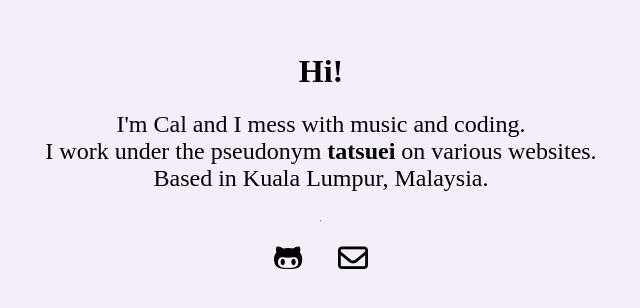
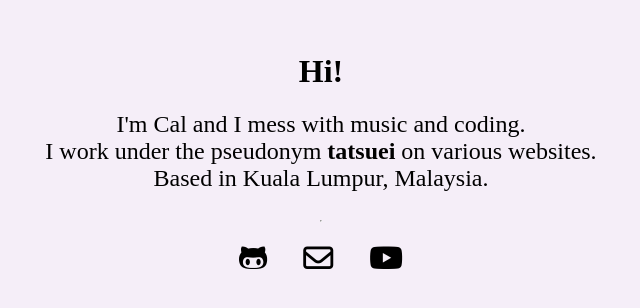
Before and after one commit to tatsuei/tatsuei.github.io, a plain HTML site: page index.html in a window 1280 px wide. Shown: the part 240-548 px from the top of the page, without its empty margins (319-959 px from the left). Drawn offline with Linux system fonts and the light colour scheme.

Commit message:
Added button to Yasaka's YouTube channel

```diff
--- a/index.html
+++ b/index.html
@@ -33,7 +33,10 @@
           <a href="mailto:cal@calvinkhong.com" target="_blank" rel="noopener noreferrer">
             <i class="fa fa-envelope-o" aria-hidden="true"></i></a>
         </button>
-          </a>
+        <button class="btn">
+          <a href="https://www.youtube.com/channel/UCsvGOj-a4rgeeezyjWvymsQ" target="_blank" rel="noopener noreferrer">
+            <i class="fa fa-youtube-play" aria-hidden="true"></i></a>
+        </button>
       </div>
     </div>
 </body>
```
Lines whose indentation alone changed are shown as unchanged.
